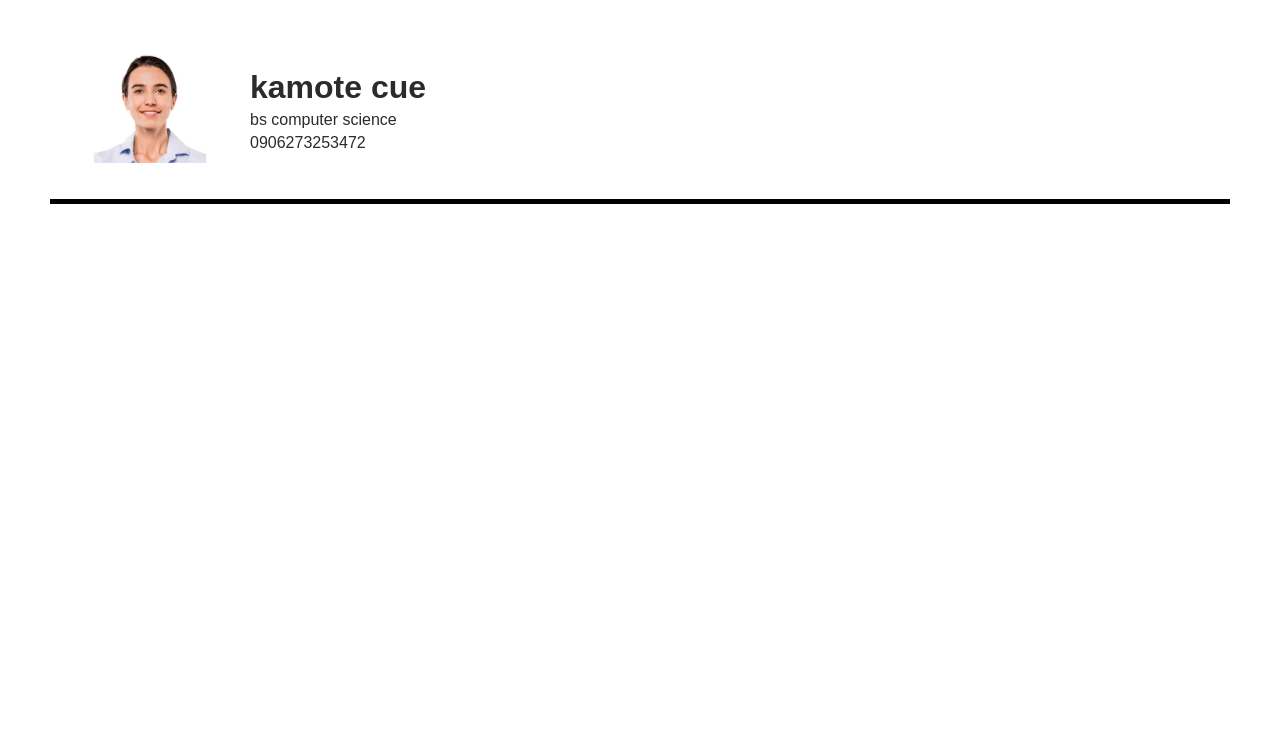
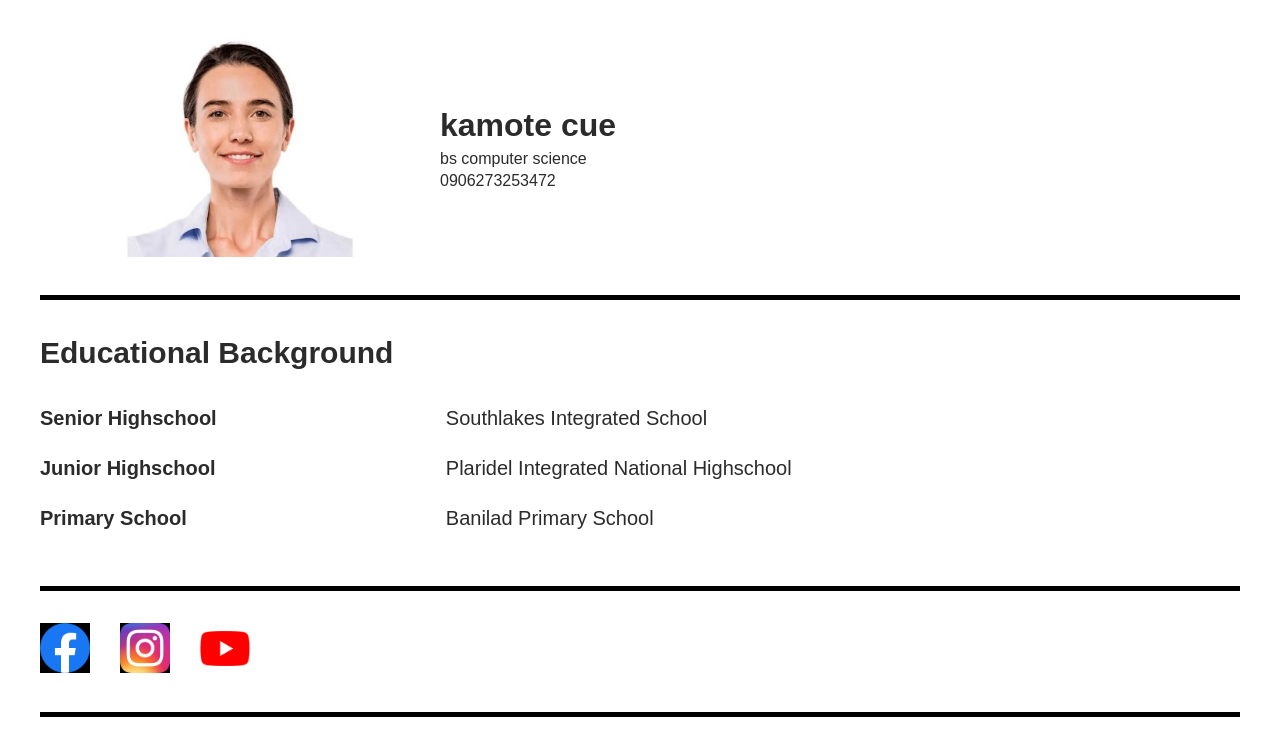
Before and after one commit to angelicacrudz/test-basic, a plain HTML site: page index.html in a window 1280 px wide. Drawn offline with Linux system fonts and the light colour scheme.

Commit message:
test 100%

```diff
--- a/Style.css
+++ b/Style.css
@@ -116,18 +116,63 @@
   }
 
   /* container */
-  .container{
+  .resume .container{
     background:white;
     display:flex;
     align-items:center;
     border-bottom:5px solid black;
-    margin:50px;
-    padding-bottom:30px;
+     padding:32px 0;
+     max-width:120rem;
+     margin:0 auto;
+     width:100%;
   }
-  .container .resume__img  img{
-    width:200px;
+  .resume .resume__img  img{
+    width:400px;
   }
-  .container .resume__name h2{
+  .resume .resume__name h2{
     font-size:32px;
     font-weight:800;
   }
+
+
+  /* Education */
+  .education .education__container{
+    max-width:120rem;
+    margin:0 auto;
+    border-bottom:5px solid black;
+    padding:32px 0;
+  }
+  .education h2{
+font-size:3rem;
+font-weight:600;
+margin-bottom:3rem;
+  }
+  .education table tr td{
+    font-size:2rem;
+  }
+  .education table tr td:first-child{
+    font-weight:600;
+  }
+   .education table{
+
+    width:100%;
+   }
+   .education table tr{
+    height:5rem;
+}
+
+/* Contact */
+.contact ul li a img{
+    max-width:5rem;
+}
+.contact ul{
+    display:flex;
+    align-items:center;
+    gap:3rem;
+}
+    .contact .contact__container{
+        max-width:120rem;
+        margin:0 auto;
+        border-bottom:5px solid black;
+        padding:32px 0;
+}
--- a/index.html
+++ b/index.html
@@ -7,7 +7,9 @@
     <link rel="stylesheet" href="./Style.css">
 </head>
 <body>
-   <section class="container">
+
+   <section class="resume">
+    <div class="container">
         <div class="resume__img">
             <img src="./id.jpg" alt="">
         </div>
@@ -16,6 +18,40 @@
         <h3>bs computer science</h3>
         <h3>0906273253472</h3>
         </div>
+    </div>
    </section>
+
+<section class="education">
+    <div class="education__container">
+        <h2>Educational Background</h2>
+        <div class="education__content">
+            <table>
+                <tr>
+                    <td>Senior Highschool</td>
+                    <td>Southlakes Integrated School</td>
+                </tr>
+                <tr>
+                    <td>Junior Highschool</td>
+                    <td>Plaridel Integrated National Highschool</td>
+                </tr>
+                <tr>
+                    <td>Primary School</td>
+                    <td>Banilad Primary School</td>
+                </tr>
+            </table>
+        </div>
+    </div>
+</section>
+
+<section class="contact">
+    <div class="contact__container">
+       <ul>
+        <li><a href="https://www.facebook.com/"><img src="./fb.jpg" alt=""></a></li>
+        <li><a href="https://www.instagram.com/"><img src="./ig.jpg" alt=""></a></li>
+        <li><a href="https://www.youtube.com/"><img src="./yt.png" alt=""></a></li>
+       </ul>
+    </div>
+</section>
+
 </body>
 </html>
```
Also changed, not shown: fb.jpg (added), ig.jpg (added), yt.png (added). Lines whose indentation alone changed are shown as unchanged.
